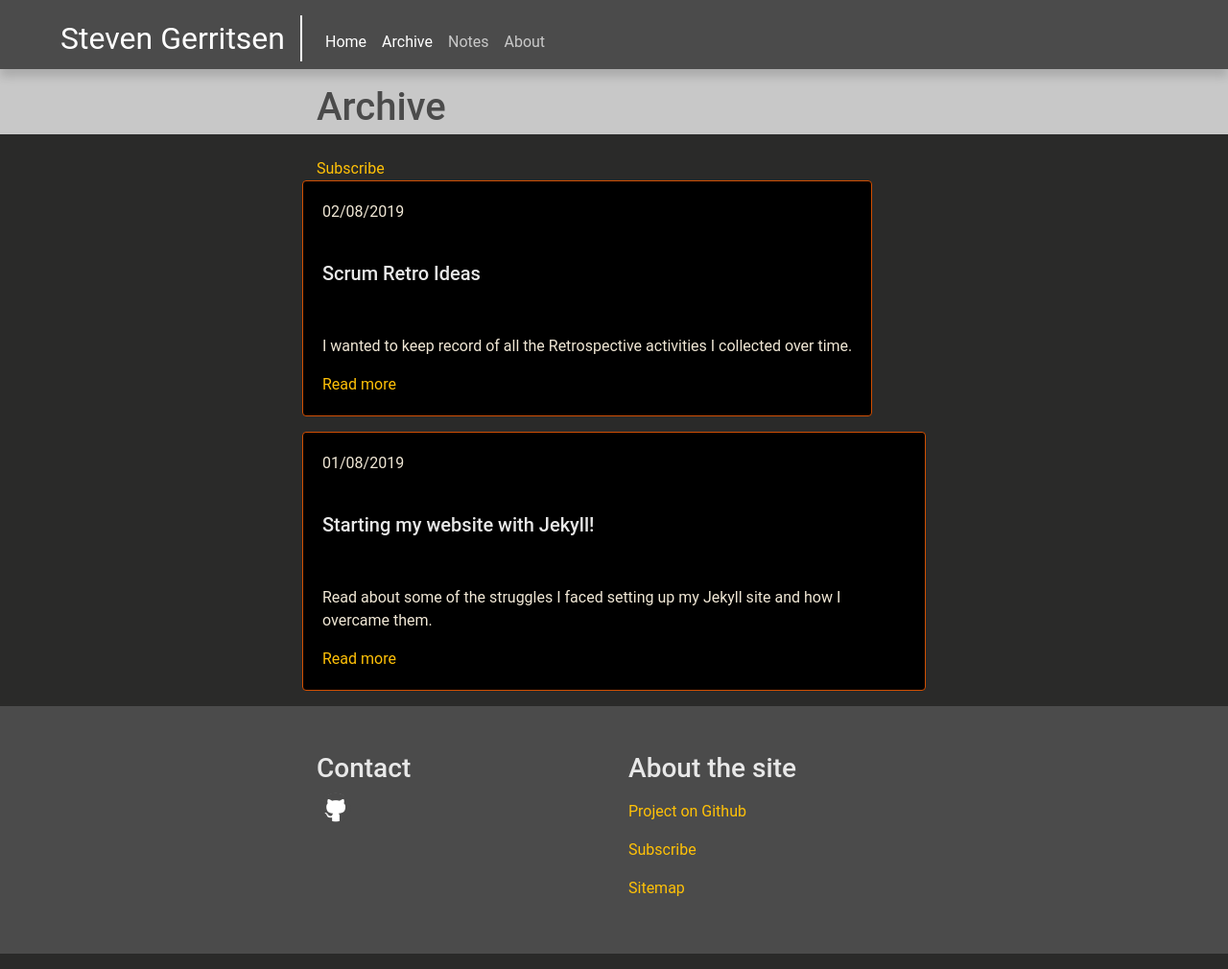
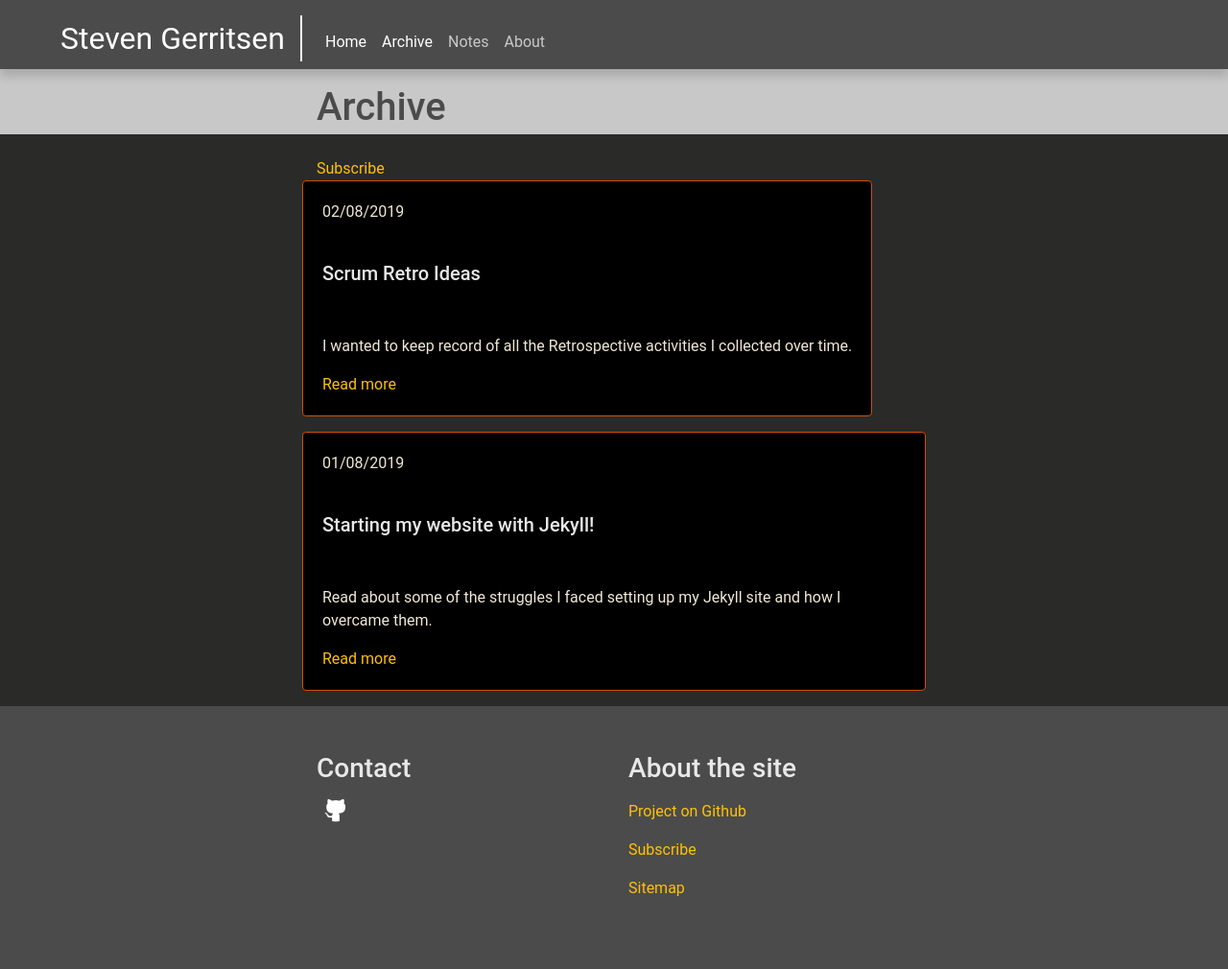
Before and after one commit to Steeff0/steeff0.github.io, a Jekyll site: the page built from pages/archive.html, in a window 1280 px wide. Shown: the whole page at 96% size. Built offline with Jekyll 4.4.1, drawn with Linux system fonts in a browser that asks for light colours; some web fonts are replaced.

Commit message:
Change footer

```diff
--- a/_includes/footer.html
+++ b/_includes/footer.html
@@ -1,8 +1,8 @@
-<footer class="footer bg-dark p-3 p-md-5">
+<footer class="footer bg-dark py-3 p-md-5 pb-md-3">
     <div class="container">
         <h2 class="sr-only">Useful links</h2>
         <div class="row">
-            <div class="col-12 col-md-6">
+            <div class="col-12 col-md-6 pb-3">
                 <h3>Contact</h3>
                 <div class="mb-1">
                     <a href="{{ site.github.owner_url }}">
@@ -15,7 +15,7 @@
                     </a>
                 </div>
             </div>
-            <div class="col-12  col-md-6">
+            <div class="col-12  col-md-6  pb-3">
                 <h3>About the site</h3>
                 <ul class="nav flex-column">
                     <li class="nav-item">
```
